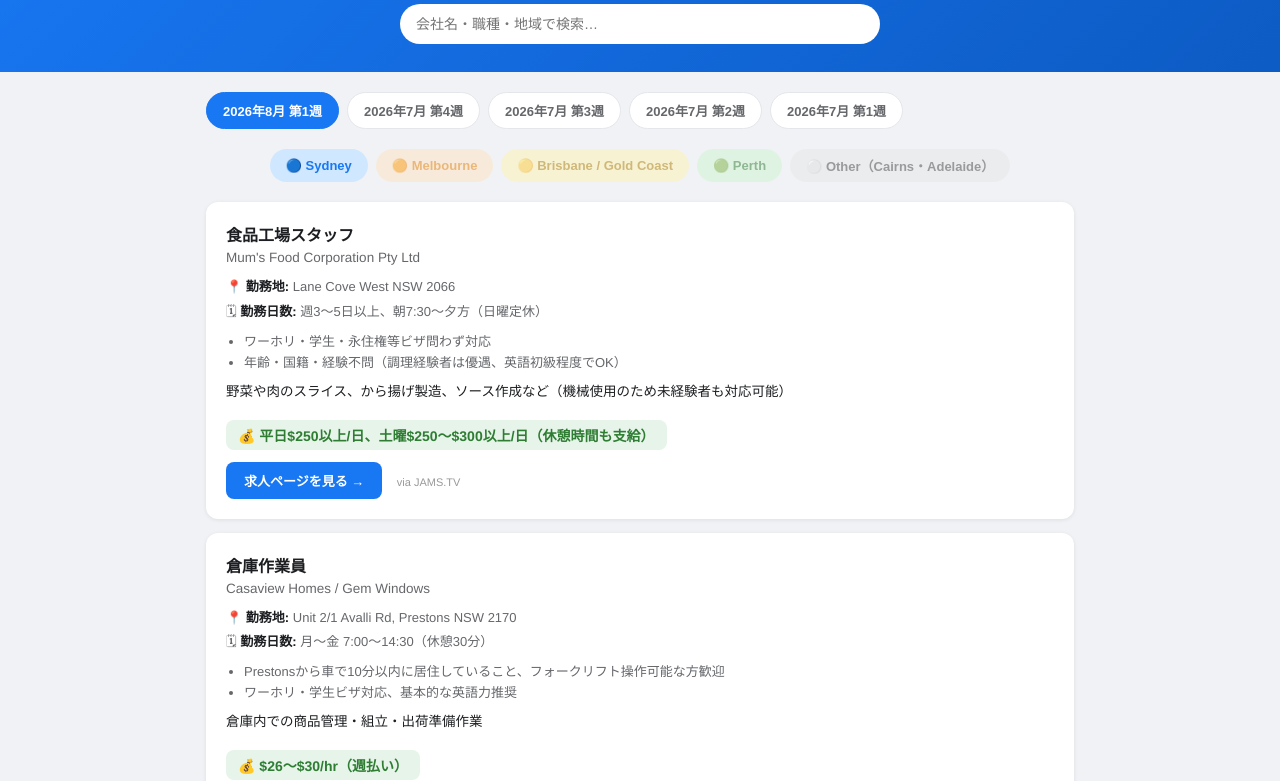
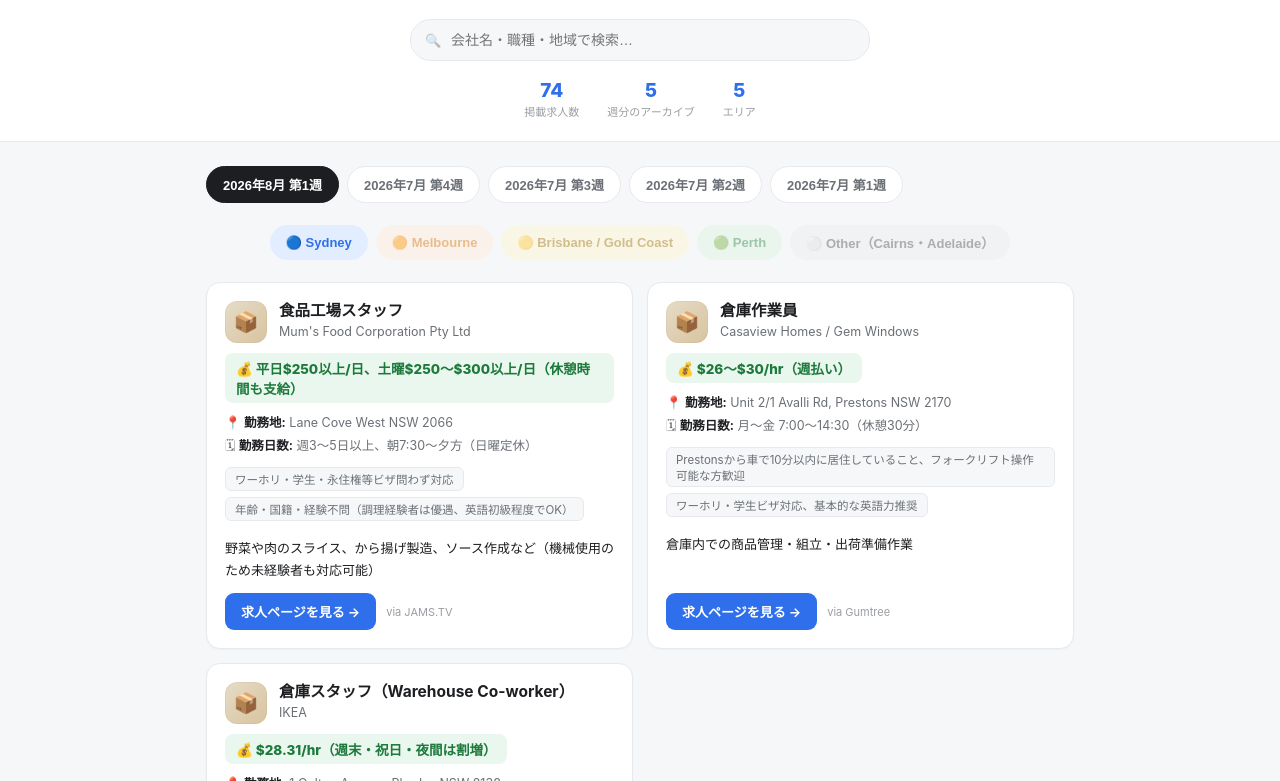
Before and after one commit to riri-1818/wcf-job-search, a plain HTML site: page index.html in a window 1280 px wide. Shown: the part 105-886 px from the top of the page. Drawn offline with Linux system fonts and the light colour scheme.

Commit message:
Redesign: category icons, refined layout, subtle WCF credit in footer

```diff
--- a/index.html
+++ b/index.html
@@ -3,128 +3,176 @@
 <head>
 <meta charset="UTF-8">
 <meta name="viewport" content="width=device-width, initial-scale=1.0">
-<title>WCF Job Search — オーストラリア求人情報</title>
-<meta name="description" content="Women Can Fly が集めた、オーストラリア・ワーホリ/留学生向けの求人情報。週ごとに更新。">
+<title>Job Search — オーストラリア求人情報</title>
+<meta name="description" content="オーストラリア・ワーホリ／留学生向けの求人情報。週ごとに更新。">
 <style>
   * { box-sizing: border-box; margin: 0; padding: 0; }
   :root {
-    --bg: #f0f2f5;
+    --bg: #f6f7f9;
     --card: #ffffff;
     --text: #1c1e21;
-    --sub: #65676b;
-    --brand: #1877f2;
-    --border: #e4e6eb;
+    --sub: #6b7076;
+    --faint: #9a9ea3;
+    --brand: #2f6feb;
+    --brand-dark: #1f52b8;
+    --border: #e8e9ec;
+    --radius: 14px;
   }
   body {
-    font-family: 'Helvetica Neue', Arial, 'Hiragino Sans', 'Yu Gothic', sans-serif;
+    font-family: -apple-system, 'Hiragino Sans', 'Yu Gothic', 'Helvetica Neue', Arial, sans-serif;
     background: var(--bg);
     color: var(--text);
+    -webkit-font-smoothing: antialiased;
   }
+
   header {
-    background: linear-gradient(135deg, #1877f2, #0d5bc4);
-    color: white;
-    padding: 36px 20px 28px;
+    background: var(--card);
+    border-bottom: 1px solid var(--border);
+    padding: 28px 20px 22px;
     text-align: center;
   }
-  header h1 { font-size: 24px; margin-bottom: 6px; }
-  header p { font-size: 13px; opacity: 0.9; }
-  .search-bar {
-    max-width: 480px;
-    margin: 20px auto 0;
+  header .eyebrow {
+    font-size: 11.5px; letter-spacing: 0.08em; color: var(--faint);
+    text-transform: uppercase; font-weight: 700; margin-bottom: 8px;
   }
+  header h1 {
+    font-size: 25px; font-weight: 800; letter-spacing: -0.01em;
+    display: flex; align-items: center; justify-content: center; gap: 8px;
+  }
+  header p { font-size: 13.5px; color: var(--sub); margin-top: 6px; }
+
+  .search-bar { max-width: 460px; margin: 18px auto 0; position: relative; }
   .search-bar input {
-    width: 100%;
-    padding: 12px 16px;
-    border-radius: 24px;
-    border: none;
-    font-size: 14px;
-    outline: none;
+    width: 100%; padding: 12px 16px 12px 40px; border-radius: 24px;
+    border: 1px solid var(--border); background: var(--bg);
+    font-size: 14px; outline: none; transition: border-color 0.15s, background 0.15s;
   }
-  main { max-width: 900px; margin: 0 auto; padding: 20px 16px 60px; }
+  .search-bar input:focus { border-color: var(--brand); background: var(--card); }
+  .search-bar::before {
+    content: "🔍"; position: absolute; left: 15px; top: 50%; transform: translateY(-50%);
+    font-size: 13px; opacity: 0.5;
+  }
 
-  .week-tabs {
-    display: flex; gap: 8px; flex-wrap: wrap;
-    margin-bottom: 20px;
+  .stats-bar {
+    display: flex; justify-content: center; gap: 28px; flex-wrap: wrap;
+    max-width: 900px; margin: 18px auto 0; padding: 0 16px;
   }
+  .stat { text-align: center; }
+  .stat .num { font-size: 19px; font-weight: 800; color: var(--brand); }
+  .stat .lbl { font-size: 11px; color: var(--faint); margin-top: 1px; }
+
+  main { max-width: 900px; margin: 0 auto; padding: 24px 16px 60px; }
+
+  .week-tabs { display: flex; gap: 8px; flex-wrap: wrap; margin-bottom: 22px; }
   .week-tab {
     padding: 8px 16px; border-radius: 20px; border: 1px solid var(--border);
-    background: var(--card); font-size: 13px; font-weight: 600; cursor: pointer;
+    background: var(--card); font-size: 13px; font-weight: 700; cursor: pointer;
     color: var(--sub); transition: all 0.15s;
   }
-  .week-tab.active { background: var(--brand); color: white; border-color: var(--brand); }
+  .week-tab.active { background: var(--text); color: white; border-color: var(--text); }
   .week-tab:hover:not(.active) { border-color: var(--brand); color: var(--brand); }
 
   .week-panel { display: none; }
-  .week-panel.active { display: block; }
+  .week-panel.active { display: block; animation: fadeIn 0.25s ease; }
+  @keyframes fadeIn { from { opacity: 0; transform: translateY(4px); } to { opacity: 1; transform: none; } }
 
-  .city-tabs {
-    display: flex; gap: 8px; flex-wrap: wrap;
-    justify-content: center; margin-bottom: 20px;
-  }
+  .city-tabs { display: flex; gap: 8px; flex-wrap: wrap; justify-content: center; margin-bottom: 22px; }
   .city-tab {
-    padding: 7px 16px; border: none; border-radius: 20px;
-    font-size: 13px; cursor: pointer; font-weight: 600;
-    opacity: 0.5; transition: opacity 0.15s;
+    padding: 7px 15px; border: 1px solid transparent; border-radius: 20px;
+    font-size: 13px; cursor: pointer; font-weight: 700;
+    opacity: 0.45; transition: opacity 0.15s, transform 0.1s;
   }
   .city-tab.active { opacity: 1; }
   .city-tab:hover { opacity: 0.85; }
-  .c-sydney    { background: #d0e8ff; color: #1877f2; }
-  .c-melbourne { background: #ffe4c0; color: #e67e00; }
-  .c-brisbane  { background: #fff3b0; color: #b08000; }
-  .c-perth     { background: #d0f5d0; color: #2e7d32; }
-  .c-other     { background: #e8e8e8; color: #444; }
+  .c-sydney    { background: #e2eeff; color: #2f6feb; }
+  .c-melbourne { background: #ffedd9; color: #d9760a; }
+  .c-brisbane  { background: #fff6cf; color: #a6790a; }
+  .c-perth     { background: #ddf4e0; color: #2e8a4a; }
+  .c-other     { background: #ececec; color: #555; }
 
   .city-panel { display: none; }
   .city-panel.active { display: block; }
 
+  .job-grid {
+    display: grid; grid-template-columns: 1fr; gap: 14px;
+  }
+  @media (min-width: 680px) {
+    .job-grid { grid-template-columns: 1fr 1fr; }
+  }
+
   .job-card {
-    background: var(--card); border-radius: 12px; padding: 20px;
-    margin-bottom: 14px; box-shadow: 0 1px 4px rgba(0,0,0,0.08);
+    background: var(--card); border-radius: var(--radius); border: 1px solid var(--border);
+    padding: 18px; box-shadow: 0 1px 2px rgba(20,20,30,0.03);
+    transition: box-shadow 0.15s, transform 0.15s;
+    display: flex; flex-direction: column;
   }
-  .job-title { font-size: 16px; font-weight: 700; margin-bottom: 4px; }
-  .job-company { font-size: 13.5px; color: var(--sub); margin-bottom: 12px; }
-  .job-meta { font-size: 13px; color: var(--sub); margin-bottom: 4px; line-height: 1.6; }
-  .job-meta b { color: var(--text); font-weight: 600; }
-  .job-req { margin: 8px 0; padding-left: 18px; }
-  .job-req li { font-size: 13px; color: var(--sub); margin-bottom: 2px; }
-  .job-desc { font-size: 13.5px; margin: 10px 0; line-height: 1.7; }
+  .job-card:hover { box-shadow: 0 6px 18px rgba(20,20,30,0.08); transform: translateY(-1px); }
+
+  .job-head { display: flex; gap: 12px; align-items: flex-start; margin-bottom: 10px; }
+  .job-icon {
+    flex: none; width: 42px; height: 42px; border-radius: 12px;
+    display: flex; align-items: center; justify-content: center;
+    font-size: 20px; box-shadow: inset 0 0 0 1px rgba(0,0,0,0.03);
+  }
+  .job-titlewrap { flex: 1; min-width: 0; }
+  .job-title { font-size: 15.5px; font-weight: 700; line-height: 1.35; }
+  .job-company { font-size: 12.5px; color: var(--sub); margin-top: 2px; }
+
   .job-wage {
-    display: inline-block; background: #e6f4ea; color: #2e7d32;
-    font-size: 14px; font-weight: 700; padding: 5px 12px; border-radius: 8px;
-    margin: 6px 0 12px;
+    display: inline-block; background: #eaf7ee; color: #1e7a3c;
+    font-size: 13.5px; font-weight: 800; padding: 5px 11px; border-radius: 8px;
+    margin-bottom: 10px; align-self: flex-start;
   }
+
+  .job-meta { font-size: 12.5px; color: var(--sub); margin-bottom: 3px; line-height: 1.6; }
+  .job-meta b { color: var(--text); font-weight: 700; }
+
+  .job-tags { display: flex; flex-wrap: wrap; gap: 6px; margin: 8px 0; }
+  .job-tag {
+    font-size: 11.5px; color: var(--sub); background: var(--bg);
+    border: 1px solid var(--border); padding: 3px 9px; border-radius: 6px;
+  }
+
+  .job-desc { font-size: 13px; margin: 8px 0 12px; line-height: 1.7; color: var(--text); }
+
+  .job-foot { margin-top: auto; display: flex; align-items: center; gap: 10px; }
   .job-apply {
     display: inline-flex; align-items: center; gap: 6px;
     background: var(--brand); color: white; text-decoration: none;
-    font-size: 13px; font-weight: 600; padding: 9px 18px; border-radius: 8px;
+    font-size: 13px; font-weight: 700; padding: 9px 16px; border-radius: 9px;
     transition: background 0.15s;
   }
-  .job-apply:hover { background: #145dbf; }
-  .job-source { font-size: 11px; color: #999; margin-left: 10px; }
+  .job-apply:hover { background: var(--brand-dark); }
+  .job-source { font-size: 11px; color: var(--faint); }
 
-  .no-result { text-align: center; color: var(--sub); padding: 40px 0; font-size: 14px; }
+  .no-result { text-align: center; color: var(--sub); padding: 50px 0; font-size: 14px; }
 
   footer {
-    text-align: center; color: var(--sub); font-size: 12px;
-    padding: 30px 20px 50px; line-height: 1.8;
+    text-align: center; color: var(--faint); font-size: 12px;
+    padding: 36px 20px 50px; line-height: 1.9; border-top: 1px solid var(--border);
+    margin-top: 20px;
   }
+  footer .credit { margin-top: 10px; font-size: 11.5px; color: var(--faint); }
 
   @media (prefers-color-scheme: dark) {
-    :root { --bg:#18191a; --card:#242526; --text:#e4e6eb; --sub:#b0b3b8; --border:#3a3b3c; }
-    .search-bar input { background: #3a3b3c; color: #e4e6eb; }
-    .week-tab { background: var(--card); }
-    .job-wage { background: #1c3a2a; color: #6fd393; }
+    :root {
+      --bg:#111214; --card:#1b1c1f; --text:#e9eaec; --sub:#a3a7ac; --faint:#75797e; --border:#2c2d31;
+    }
+    .search-bar input { color: var(--text); }
+    .job-wage { background: #16301f; color: #6fd393; }
   }
 </style>
 </head>
 <body>
 
 <header>
-  <h1>🔎 WCF Job Search</h1>
-  <p>Women Can Fly が集めた、オーストラリア・ワーホリ／留学生向けの求人情報</p>
+  <div class="eyebrow">Australia · Working Holiday / Student</div>
+  <h1>🔎 Job Search</h1>
+  <p>オーストラリアのワーホリ・留学生向け求人をまとめて掲載</p>
   <div class="search-bar">
     <input type="text" id="searchInput" placeholder="会社名・職種・地域で検索…">
   </div>
+  <div class="stats-bar" id="statsBar"></div>
 </header>
 
 <main>
@@ -136,20 +184,55 @@
 <footer>
   少しでも皆さんのお仕事が見つかりやすくなるよう、一般の掲示板などで見つけた求人を掲載しています。<br>
   こちらで記載する情報は自己責任でご応募ください。お仕事内容・面接の合否には責任は持てません。<br>
-  URL・賃金・勤務地は掲載時点で実在確認済みです。<br><br>
-  © Women Can Fly
+  URL・賃金・勤務地は掲載時点で実在確認済みです。
+  <div class="credit">運営: Women Can Fly</div>
 </footer>
 
 <script src="data.js"></script>
 <script>
 const CITY_KEYS = ["sydney", "melbourne", "brisbane", "perth", "other"];
 
+// カテゴリ判定（タイトル・会社名・仕事内容のキーワードから自動分類）
+const CATEGORY_RULES = [
+  { key: 'restaurant', label: '飲食', icon: '🍽️', bg: 'linear-gradient(135deg,#ffe3d1,#ffd0a8)', kw: ['キッチン','バリスタ','ウェイター','ホール','カフェ','寿司','ラーメン','居酒屋','ビュッフェ','シェフ','料理','ジェラート','ドーナツ','デリ','フード','バーテンダー','サーバー','ジュース'] },
+  { key: 'warehouse', label: '倉庫・物流', icon: '📦', bg: 'linear-gradient(135deg,#e6dcc8,#d8c39e)', kw: ['倉庫','ピッキング','パッキング','ファクトリー','工場','配送','ストアパーソン','ウェアハウス','ドライバー'] },
+  { key: 'hotel', label: 'ホテル', icon: '🏨', bg: 'linear-gradient(135deg,#cfeeee,#a9dcdc)', kw: ['ホテル','ハウスキーピング','客室清掃','レセプショニスト','ルームアテンダント'] },
+  { key: 'farm', label: '農業', icon: '🌾', bg: 'linear-gradient(135deg,#dcefc8,#bfe29c)', kw: ['ファーム','苺','ピッキング（苺','農場'] },
+  { key: 'beauty', label: '美容', icon: '💇', bg: 'linear-gradient(135deg,#fbdce7,#f6b9d1)', kw: ['美容師','スタイリスト','ヘア'] },
+  { key: 'event', label: 'イベント', icon: '🎪', bg: 'linear-gradient(135deg,#e6d9fb,#cfb3f5)', kw: ['イベント'] },
+  { key: 'retail', label: '販売・小売', icon: '🛍️', bg: 'linear-gradient(135deg,#fde3ee,#fabdd8)', kw: ['販売','リテール','マーチャンダイザー','セールスアシスタント','ショップ'] },
+  { key: 'office', label: '事務・営業', icon: '💼', bg: 'linear-gradient(135deg,#dde3f7,#bfc9ef)', kw: ['インサイドセールス','事務','クラーク','ルートセールス','旅行代理店'] },
+];
+
+function categorize(job) {
+  const hay = (job.title + ' ' + job.company + ' ' + job.description).toLowerCase();
+  for (const rule of CATEGORY_RULES) {
+    if (rule.kw.some(k => hay.includes(k.toLowerCase()))) return rule;
+  }
+  return { key: 'general', label: '求人', icon: '⭐', bg: 'linear-gradient(135deg,#ececec,#d9d9d9)' };
+}
+
+function buildStats() {
+  let total = 0;
+  const citiesSeen = new Set();
+  JOB_WEEKS.forEach(w => CITY_KEYS.forEach(ck => {
+    const c = w.cities[ck];
+    if (c) { total += c.jobs.length; citiesSeen.add(ck); }
+  }));
+  const bar = document.getElementById('statsBar');
+  bar.innerHTML = `
+    <div class="stat"><div class="num">${total}</div><div class="lbl">掲載求人数</div></div>
+    <div class="stat"><div class="num">${JOB_WEEKS.length}</div><div class="lbl">週分のアーカイブ</div></div>
+    <div class="stat"><div class="num">${citiesSeen.size}</div><div class="lbl">エリア</div></div>
+  `;
+}
+
 function buildSite() {
+  buildStats();
   const weekTabs = document.getElementById('weekTabs');
   const weekPanels = document.getElementById('weekPanels');
 
   JOB_WEEKS.forEach((week, wi) => {
-    // week tab
     const tab = document.createElement('button');
     tab.className = 'week-tab' + (wi === 0 ? ' active' : '');
     tab.textContent = week.label;
@@ -157,14 +240,12 @@
     tab.id = 'week-tab-' + wi;
     weekTabs.appendChild(tab);
 
-    // week panel
     const panel = document.createElement('div');
     panel.className = 'week-panel' + (wi === 0 ? ' active' : '');
     panel.id = 'week-panel-' + wi;
 
     const cityTabs = document.createElement('div');
     cityTabs.className = 'city-tabs';
-
     const cityPanelsWrap = document.createElement('div');
 
     CITY_KEYS.forEach((ck, ci) => {
@@ -182,9 +263,10 @@
       cpanel.className = 'city-panel' + (ci === 0 ? ' active' : '');
       cpanel.id = 'city-panel-' + wi + '-' + ck;
 
-      city.jobs.forEach(job => {
-        cpanel.appendChild(renderJobCard(job, week.label, city.name));
-      });
+      const grid = document.createElement('div');
+      grid.className = 'job-grid';
+      city.jobs.forEach(job => grid.appendChild(renderJobCard(job, city.name)));
+      cpanel.appendChild(grid);
 
       cityPanelsWrap.appendChild(cpanel);
     });
@@ -195,23 +277,31 @@
   });
 }
 
-function renderJobCard(job, weekLabel, cityName) {
+function renderJobCard(job, cityName) {
+  const cat = categorize(job);
   const card = document.createElement('div');
   card.className = 'job-card';
   card.dataset.search = [job.title, job.company, job.location, cityName].join(' ').toLowerCase();
 
-  const reqHtml = job.requirements.map(r => `<li>${escapeHtml(r)}</li>`).join('');
+  const tagHtml = job.requirements.map(r => `<span class="job-tag">${escapeHtml(r)}</span>`).join('');
 
   card.innerHTML = `
-    <div class="job-title">${escapeHtml(job.title)}</div>
-    <div class="job-company">${escapeHtml(job.company)}</div>
+    <div class="job-head">
+      <div class="job-icon" style="background:${cat.bg}">${cat.icon}</div>
+      <div class="job-titlewrap">
+        <div class="job-title">${escapeHtml(job.title)}</div>
+        <div class="job-company">${escapeHtml(job.company)}</div>
+      </div>
+    </div>
+    <div class="job-wage">💰 ${escapeHtml(job.wage)}</div>
     <div class="job-meta">📍 <b>勤務地:</b> ${escapeHtml(job.location)}</div>
     <div class="job-meta">🗓 <b>勤務日数:</b> ${escapeHtml(job.schedule)}</div>
-    <ul class="job-req">${reqHtml}</ul>
+    <div class="job-tags">${tagHtml}</div>
     <div class="job-desc">${escapeHtml(job.description)}</div>
-    <div class="job-wage">💰 ${escapeHtml(job.wage)}</div><br>
-    <a class="job-apply" href="${job.url}" target="_blank" rel="noopener">求人ページを見る →</a>
-    <span class="job-source">via ${escapeHtml(job.source)}</span>
+    <div class="job-foot">
+      <a class="job-apply" href="${job.url}" target="_blank" rel="noopener">求人ページを見る →</a>
+      <span class="job-source">via ${escapeHtml(job.source)}</span>
+    </div>
   `;
   return card;
 }
```
